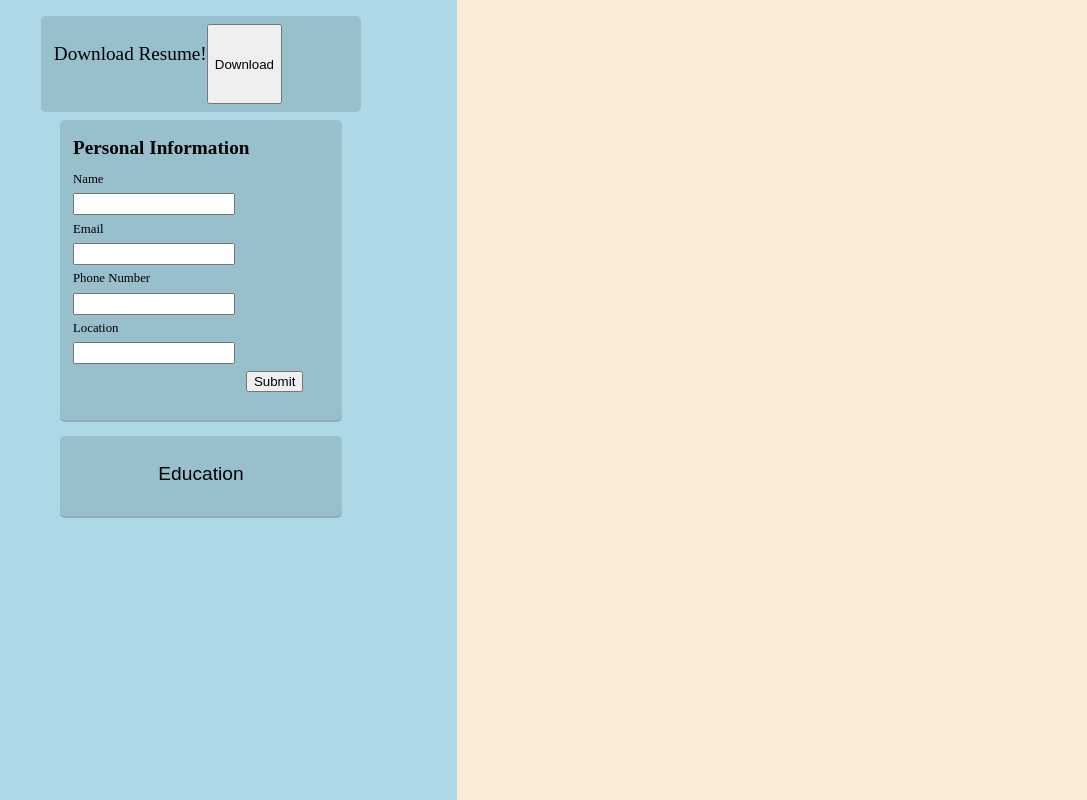
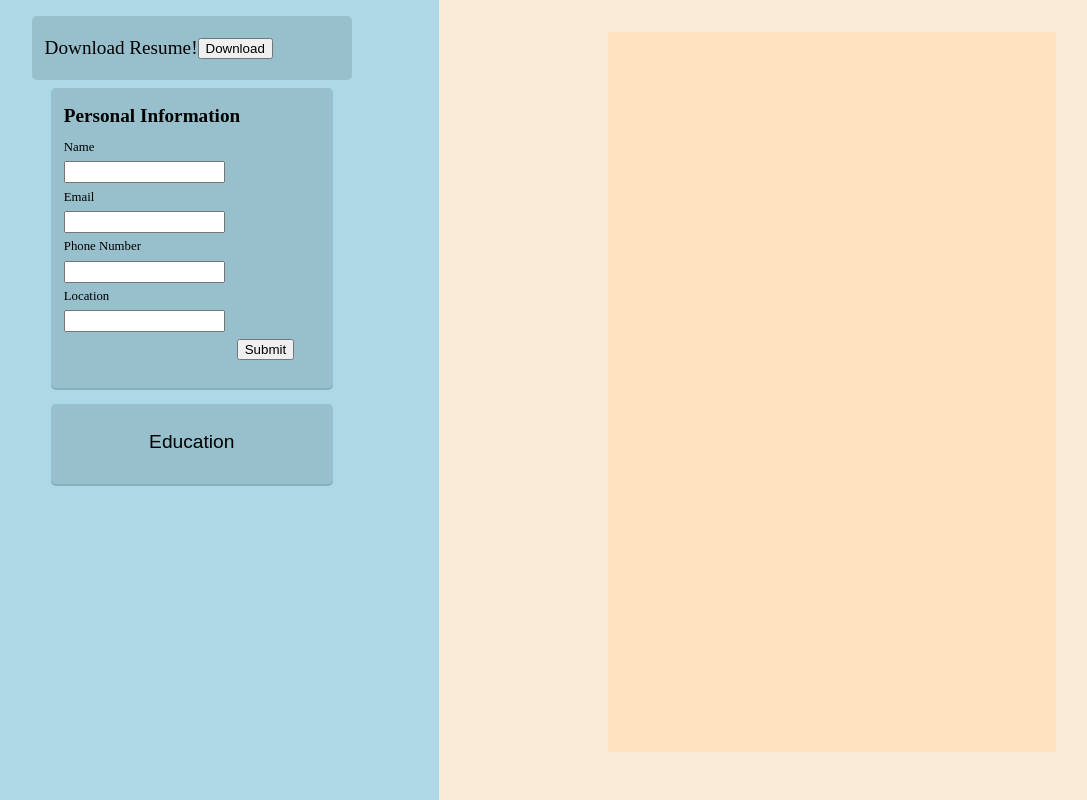
Before and after one commit to austinh13/CV-Generator, a React (Vite) app in the folder CV-Gen/: page / in a window 1280 px wide. Shown: the whole page, without its empty margins (55-1142 px from the left). Built offline with nearby package versions, Linux system fonts and the light colour scheme.

Commit message:
general submission finished

```diff
--- a/CV-Gen/src/App.jsx
+++ b/CV-Gen/src/App.jsx
@@ -1,9 +1,10 @@
 import { useState } from 'react';
 import reactLogo from './assets/react.svg';
 import viteLogo from '/vite.svg';
-import Dropdown from './components/Dropdown'
 import General from './components/General'
 import Education from './components/Education'
+import CV from './components/CV'
+
 function App() {
   const [count, setCount] = useState(0);
   const [generalData, setGeneralData] = useState({
@@ -38,7 +39,7 @@ function App() {
       <Education formData={educationData} handleEducation={handleEducation}></Education>
     </div>
     <div className = "rightSide">
-
+      <CV></CV>
     </div>
     </>
 
--- /dev/null
+++ b/CV-Gen/src/components/CV.jsx
@@ -0,0 +1,9 @@
+import '../styles/cv.css'
+import GeneralCV from './GeneralCV'
+export default function CV(){
+    return(
+        <div className="ResumeHolder">
+            <GeneralCV></GeneralCV>
+        </div>
+    )
+}
--- a/CV-Gen/src/components/General.jsx
+++ b/CV-Gen/src/components/General.jsx
@@ -1,10 +1,10 @@
 import { use, useState } from "react"
-
+import {setGeneral} from "./GeneralCV"
 export default function General({ formData, handleGeneralChange }){
 
     const handleSubmit = (e) => {
         e.preventDefault();
-        console.log({formData})
+        setGeneral(formData);
     }
     return(
         <div className = "personalInfo">
--- /dev/null
+++ b/CV-Gen/src/components/GeneralCV.jsx
@@ -0,0 +1,12 @@
+export default function GeneralCV(){
+    return(
+        <div class = "personalSection">
+            <h1 id="personalHeader"></h1>
+        </div>
+    )
+}
+
+export function setGeneral(formData){
+    const pHeader = document.getElementById("personalHeader");
+    pHeader.innerHTML = formData.name;
+}
--- a/CV-Gen/src/styles/body.css
+++ b/CV-Gen/src/styles/body.css
@@ -1,5 +1,8 @@
 #root{
     background-color: antiquewhite;
+
+    display: flex;
+    flex-direction: row;
 }
 
 html, body, #root {
--- /dev/null
+++ b/CV-Gen/src/styles/cv.css
@@ -0,0 +1,14 @@
+
+
+.ResumeHolder{
+    display: flex;
+    flex-direction: column;
+
+    width: 35vw;
+    height: 90vh;
+    background-color: rgb(255, 227, 191);
+}
+
+.personalSection{
+
+}
--- a/CV-Gen/src/styles/userInfo.css
+++ b/CV-Gen/src/styles/userInfo.css
@@ -11,10 +11,19 @@
     padding: 2vh 2vw 2vh 2vw;
 }
 
+.rightSide{
+    width: 64vw;
+    display: flex;
+    flex-direction: column;
+    padding: 4vh 0 4vh 0;
+
+    align-items: center;
+}
+
 .save{
     padding: 1vh 1vw 1vh 1vw;
     width: 23vw;
-    height: 10vh;
+    height: 6vh;
     border-radius: 5px;
     border-width: 2px;
     border-style: 2px;
@@ -22,6 +31,7 @@
     background-color: rgb(151, 191, 204);
     display: flex;
     flex-direction: row;
+    align-items: center;
 }
 
 .save p{
```
